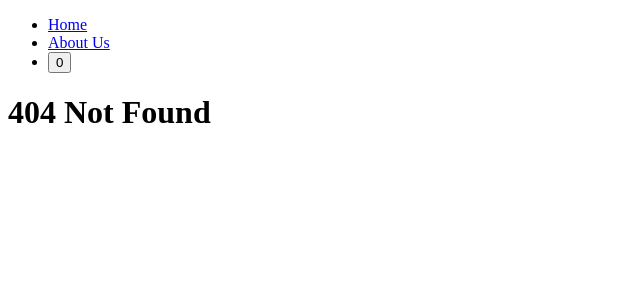
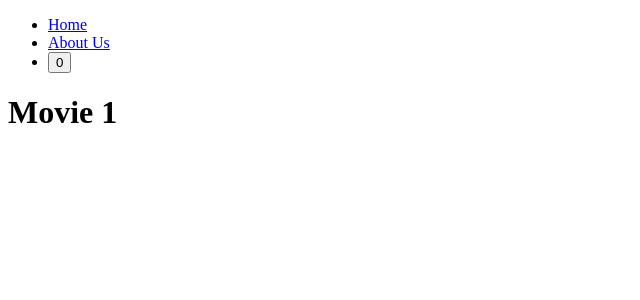
Before and after one commit to minami-cs/learn-nextjs14, a Next.js app: page /movies/1 in a window 1280 px wide. Before the commit this address had no page. Shown: the top 300 px of the page, without its empty margins (0-640 px from the left). Built offline with nearby package versions, Linux system fonts and the light colour scheme.

Commit message:
feat: 동적 라우팅 알아보기 추가

```diff
--- /dev/null
+++ b/app/(movies)/movies/[id]/page.tsx
@@ -0,0 +1,5 @@
+// [id]는 url parameter를 받는다는 것을 의미한다.
+// id는 원래 number만 받을 수 있게 해야 하지만 일단 string으로 처리
+export default function MovieDetail({ params: { id } }: { params: { id: string }}) {
+  return <h1>Movie {id}</h1>;
+}
```
